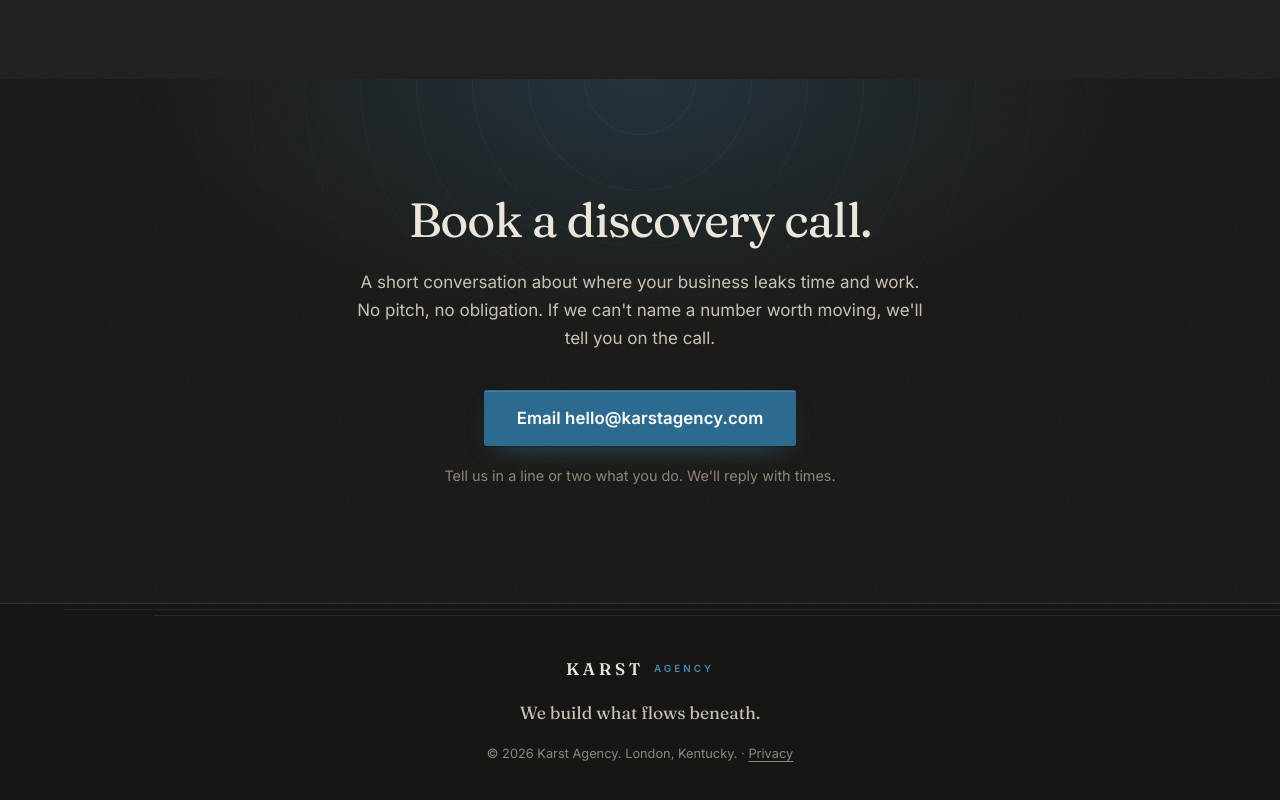
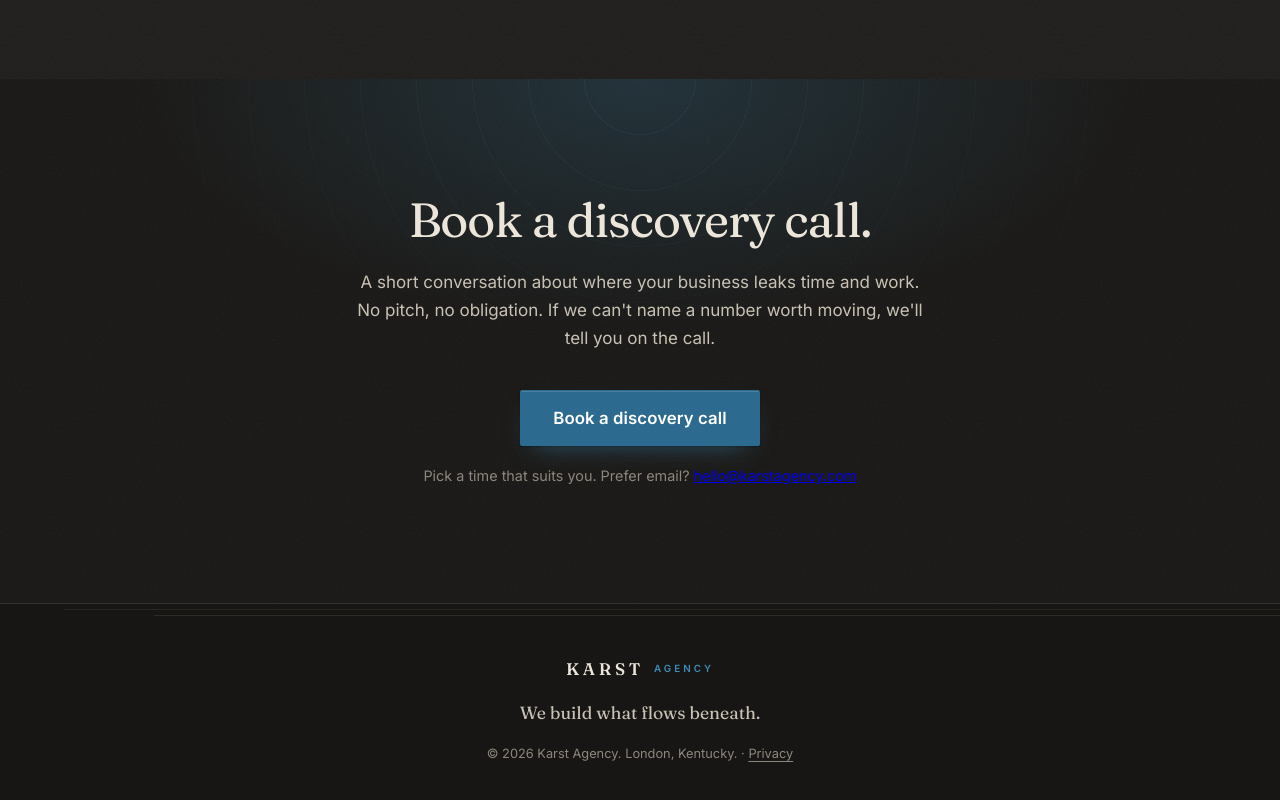
Before and after one commit to karstagency/karstagency.github.io, a plain HTML site: page index.html in a window 1280 px wide. Shown: the part 6584-7384 px from the top of the page. Drawn offline with Linux system fonts and the light colour scheme.

Commit message:
Point booking CTAs at Calendly Discovery Call

```diff
--- a/index.html
+++ b/index.html
@@ -117,7 +117,7 @@
       <a href="#session">The Session</a>
       <a href="#how">How We Work</a>
       <a href="#faq">Questions</a>
-      <a class="nav-cta" href="#contact">Book a Call</a>
+      <a class="nav-cta" href="https://calendly.com/karstagency/discovery-call">Book a Call</a>
     </nav>
   </div>
 </header>
@@ -130,7 +130,7 @@
       <h1>We find where AI pays off in your business. <span class="h1-turn">Then we prove it, and build it.</span></h1>
       <p class="hero-sub">Every business has work that eats hours and leads that slip away. We come in, find where AI can save time and win work inside yours, agree on one number to move, and build the thing that moves it.</p>
       <div class="hero-ctas">
-        <a class="btn btn-primary" href="#contact">Book a discovery call</a>
+        <a class="btn btn-primary" href="https://calendly.com/karstagency/discovery-call">Book a discovery call</a>
         <a class="btn btn-ghost" href="#how">How we work</a>
       </div>
       <p class="hero-icp">Built for owner-led firms of about 5 to 50 people: industrial and manufacturing suppliers, and facility services on recurring contracts.</p>
@@ -214,7 +214,7 @@
       </div>
 
       <div class="audit-cta">
-        <a class="btn btn-primary" href="#contact">Book a discovery call</a>
+        <a class="btn btn-primary" href="https://calendly.com/karstagency/discovery-call">Book a discovery call</a>
         <span>The call comes first. If a session makes sense for your business, we'll offer it there. If it doesn't, we'll tell you that instead.</span>
       </div>
     </div>
@@ -304,8 +304,8 @@
     <div class="wrap narrow center">
       <h2>Book a discovery call.</h2>
       <p>A short conversation about where your business leaks time and work. No pitch, no obligation. If we can't name a number worth moving, we'll tell you on the call.</p>
-      <a class="btn btn-primary" href="mailto:hello@karstagency.com?subject=Discovery%20call%20request&amp;body=Our%20business%3A%0D%0A%0D%0AThe%20work%20that%20eats%20our%20time%3A%0D%0A">Email hello@karstagency.com</a>
-      <p class="hero-note">Tell us in a line or two what you do. We'll reply with times.</p>
+      <a class="btn btn-primary" href="https://calendly.com/karstagency/discovery-call">Book a discovery call</a>
+      <p class="hero-note">Pick a time that suits you. Prefer email? <a href="mailto:hello@karstagency.com">hello@karstagency.com</a></p>
     </div>
   </section>
 
```
